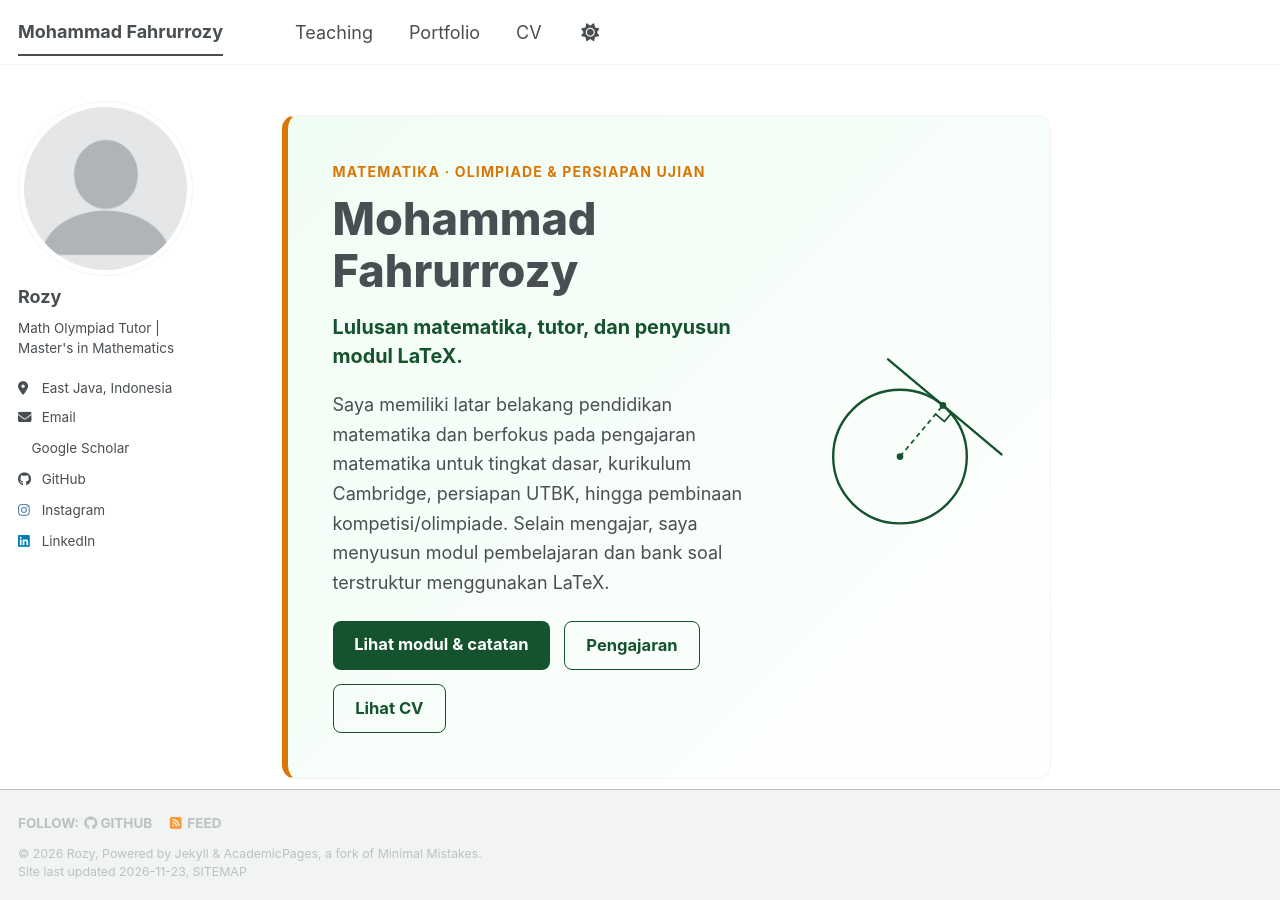
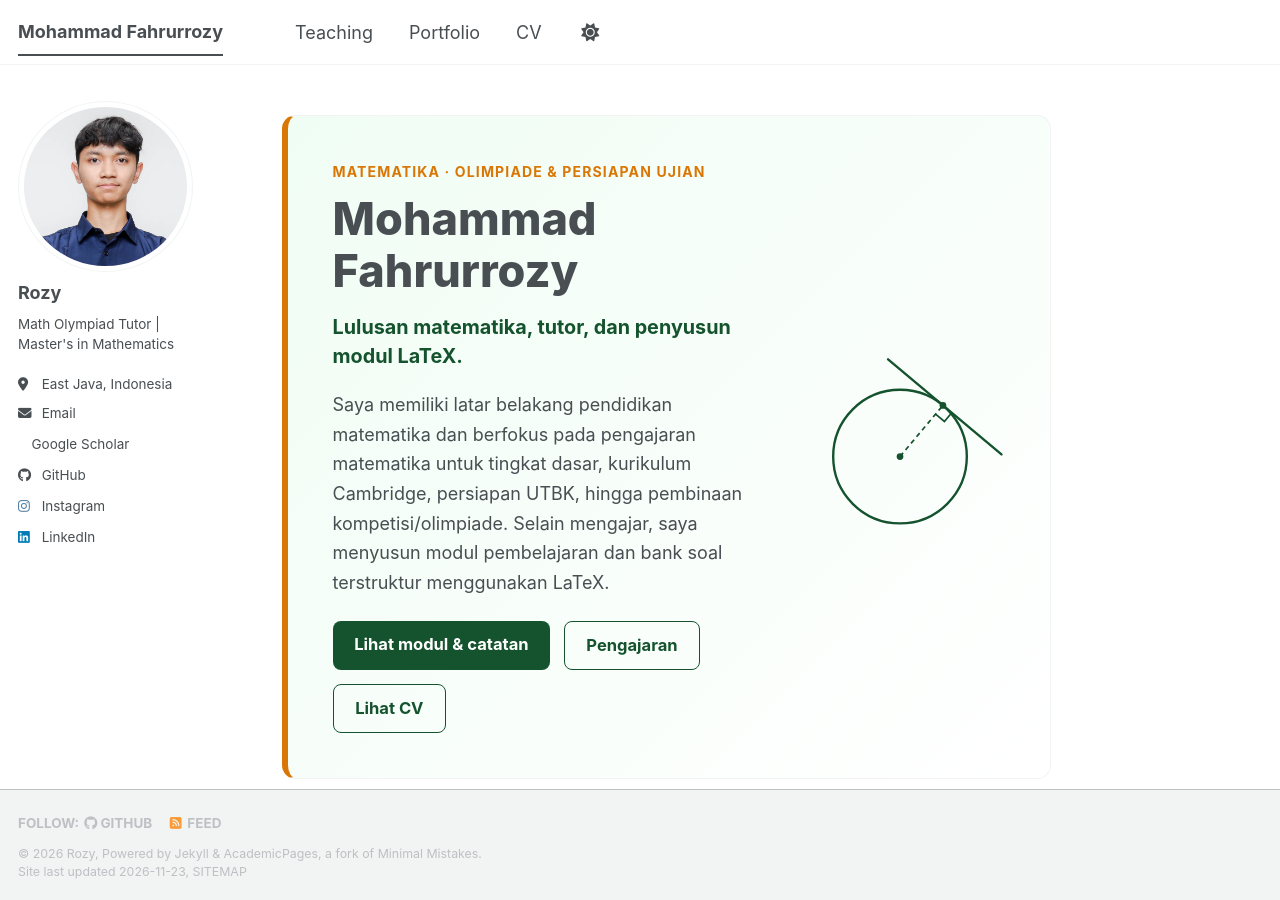
Before and after one commit to m-rozy/m-rozy-test1.github.io, a Jekyll site: the page built from _pages/about.md, in a window 1280 px wide and 900 px high. Built offline with Jekyll 4.4.1, drawn with Linux system fonts in a browser that asks for light colours; a script bundle is joined from its source files by our own code; a style sheet for code colours, icons or effects is not loaded.

Commit message:
Update _config.yml

```diff
--- a/_config.yml
+++ b/_config.yml
@@ -23,7 +23,7 @@ repository               : "m-rozy/m-rozy.github.io"
 #               Additional customization can be done by editing /_includes/author-profile.html
 author:
   # Biographic information
-  avatar           : "profile.png"
+  avatar           : "Foto CV_Cropped.jpg"
   name             : "Rozy"
   pronouns         : # example: "she/her"
   bio              : "Math Olympiad Tutor | Master's in Mathematics"
```
